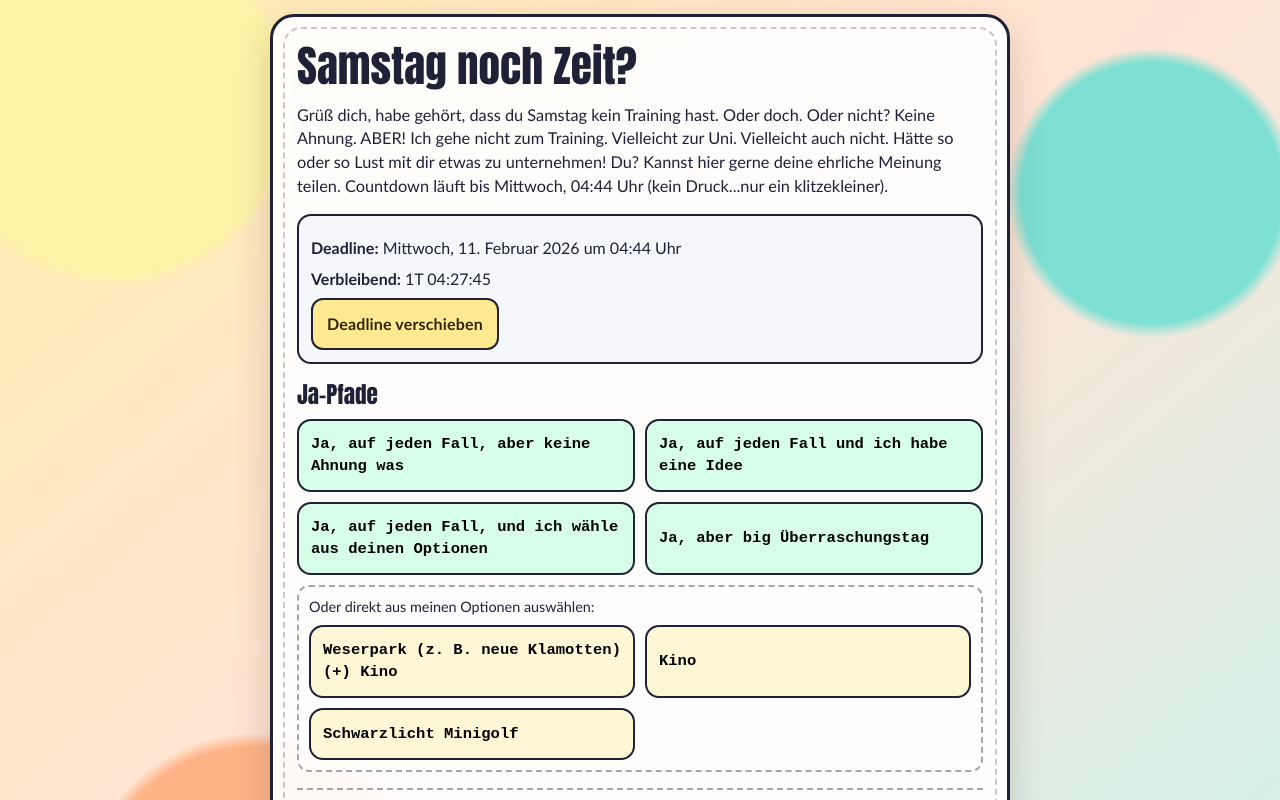
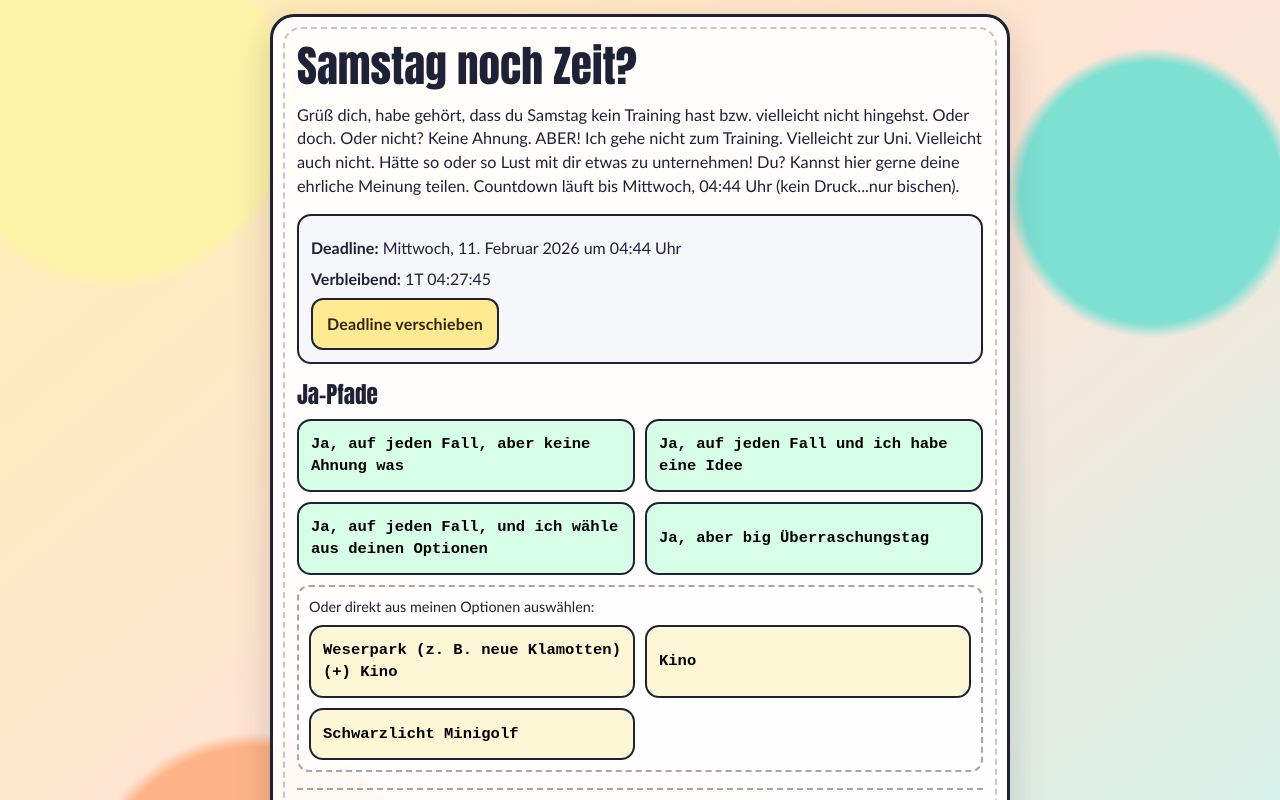
Before and after one commit to fobissie/ck_fragen, a React (Vite) app: page / in a window 1280 px wide. Shown: the top 800 px of the page. Built offline with nearby package versions, Linux system fonts and the light colour scheme.

Commit message:
bisschen

```diff
--- a/src/App.tsx
+++ b/src/App.tsx
@@ -421,12 +421,12 @@ function App() {
       <main className="main-card">
         <h1>Samstag noch Zeit?</h1>
         <p className="intro-copy">
-          Grüß dich, habe gehört, dass du Samstag kein Training hast. Oder doch.
-          Oder nicht? Keine Ahnung. ABER! Ich gehe nicht zum Training. Vielleicht zur Uni.
+          Grüß dich, habe gehört, dass du Samstag kein Training hast bzw. vielleicht nicht hingehst.
+          Oder doch. Oder nicht? Keine Ahnung. ABER! Ich gehe nicht zum Training. Vielleicht zur Uni.
           Vielleicht auch nicht. Hätte so oder so Lust mit dir etwas zu unternehmen! Du?
           Kannst hier gerne deine ehrliche Meinung teilen.
           Countdown läuft bis Mittwoch, 04:44 Uhr (kein Druck...nur
-          ein klitzekleiner).
+          bischen).
         </p>
 
         <section className="timer-box" aria-live="polite">
```
